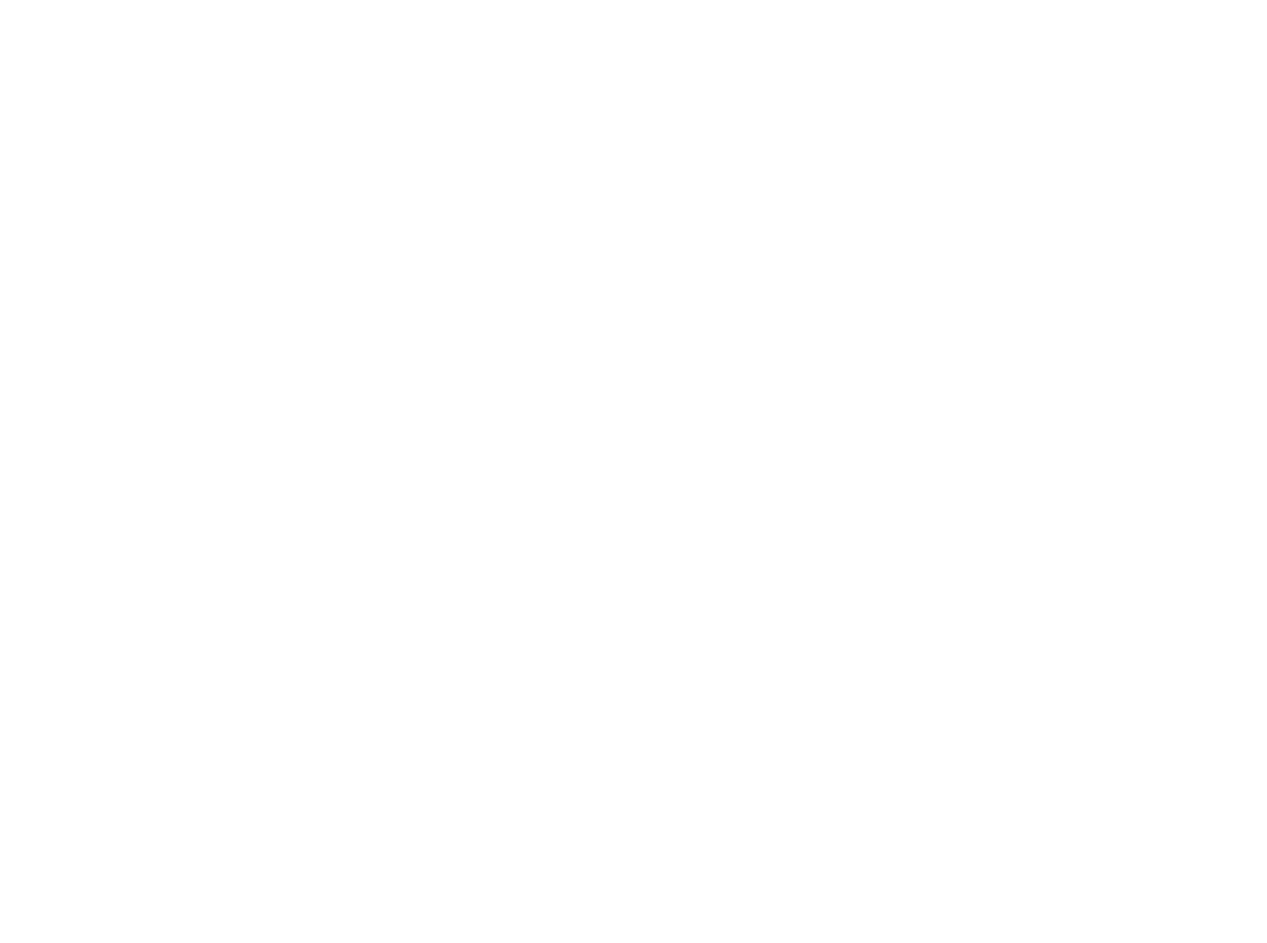
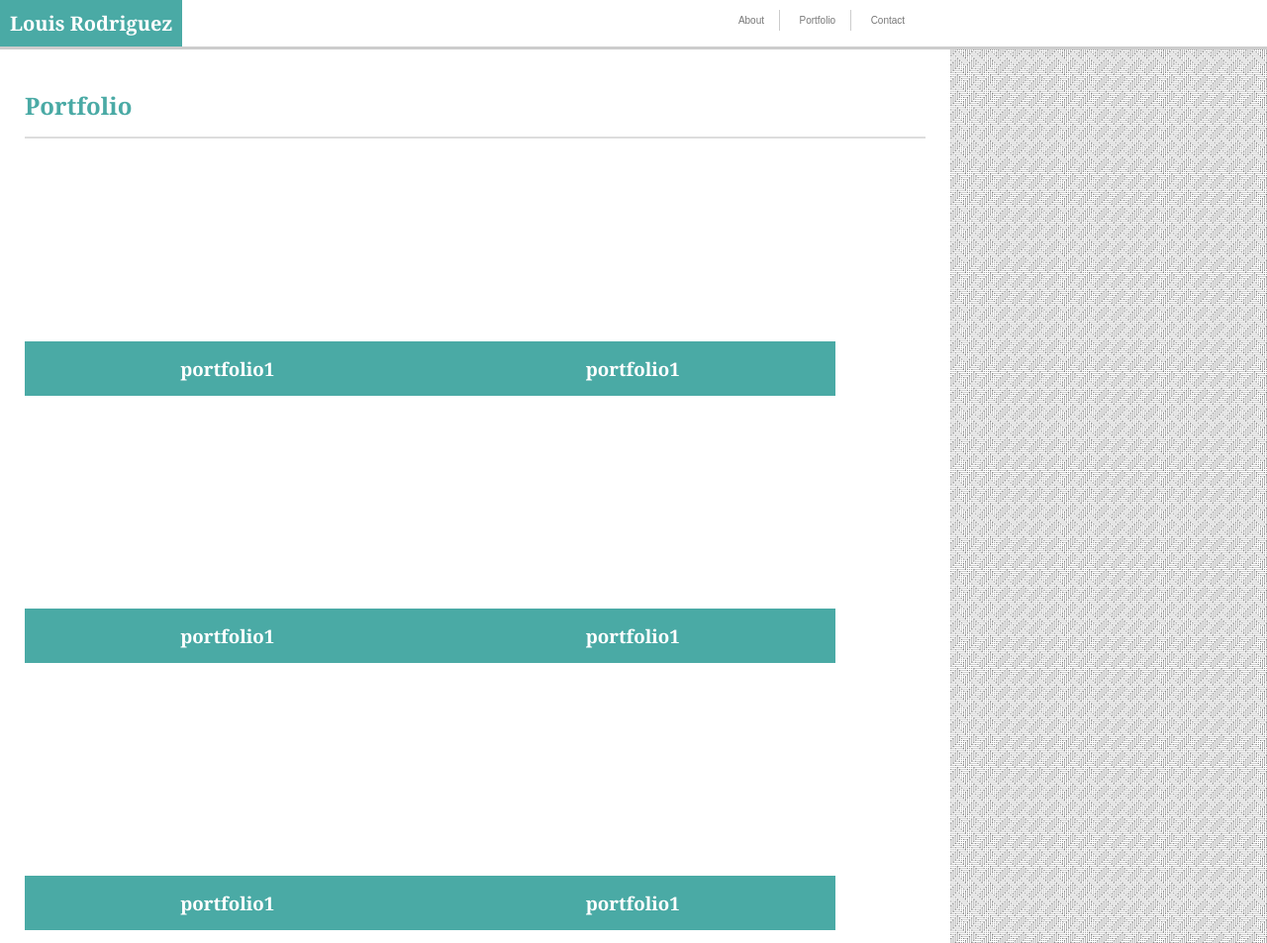
Before and after one commit to LouAndyR01/Basic-Portfolio, a plain HTML site: page portfolio.html in a window 1280 px wide. Shown: the top 953 px of the page at 99% size. Before the commit the page ends 800 px from the top, so only its background shows below. Drawn offline with Linux system fonts and the light colour scheme.

Commit message:
portfolio pics

```diff
--- a/assets/style.css
+++ b/assets/style.css
@@ -20,7 +20,7 @@ header {
 }
 
 .wrapper {
-    width: 650px;
+    width: 960px;
     margin: 0 auto;
 }
 
@@ -84,11 +84,6 @@ footer {
     margin-top: 30px;
 }
 
-.wrapper {
-    width: 960px;
-    margin: 0 auto;
-}
-
 form label {
     font-size: 14px;
     display: block;
@@ -108,10 +103,43 @@ textarea {
     height: 150px;
 }
 
+.wrapper {
+    width: 960px;
+    margin: auto 0;
+
+}
+
 .inline-img{
     float: left;
-    margin: 0 15px 15px 0;
+    margin: 0 15px 15px 0
 }
+
+.portfolio-pics {
+    position: relative;
+    margin-bottom: 20px;
+    width: 45%;
+    float: left;
+    height: 250px
+}
+**psuedo code**
+.portfolio-pics:nth-of-type(even) {
+    float: right
+}
+
+.portfolio-pics h3 {
+    background: #4aaaa5;
+    color: #fff;
+    text-align: center;
+    padding: 15px 0;
+    position: absolute;
+    bottom: 10px;
+    width: 100%;
+}
+
+#portfolio1{
+    background: ur;
+}
+
 
 .clearfix {
     display: block;
--- a/portfolio.html
+++ b/portfolio.html
@@ -0,0 +1,49 @@
+<!DOCTYPE html>
+<html>
+    <head>
+        <meta charset="utf-8">
+        <link rel= "stylesheet" href="assets/style.css">
+        <title>Basic Portfolio | Welcome</title>
+
+    </head>
+    <body>
+        <header>
+            <div class="wrapper">
+                <h1>Louis Rodriguez</h1>
+                <nav>
+                    <ul>
+                        <li><a href= "index.html">About</a></li>
+                        <li><a href= "portfolio.html">Portfolio</a></li>
+                        <li><a href= "contact.html">Contact</a>
+                    </ul>
+                </nav>
+            </div>
+        </header>
+        <div class= "wrapper">
+                <section id= "mainsec">
+                <h2>Portfolio</h2>
+
+                <div class= "portfolio-pics" id="portfolio1">
+                <h3>portfolio1</h3>
+                </div>
+                <div class= "portfolio-pics" id="portfolio2">
+                <h3>portfolio1</h3>
+                </div>
+                <div class= "portfolio-pics" id="portfolio3">
+                <h3>portfolio1</h3>
+                </div>
+                <div class= "portfolio-pics" id="portfolio4">
+                <h3>portfolio1</h3>
+                </div>
+                <div class= "portfolio-pics" id="portfolio5">
+                <h3>portfolio1</h3>
+                </div>
+                <div class= "portfolio-pics" id="portfolio6">
+                <h3>portfolio1</h3>
+                </div>
+
+                <div class= "clearfix"></div>
+
+            <footer>&copy;2019 Louis Rodriguez</footer>
+    </body>
+</html>
```
Also changed, not shown: assets/images/abstract-q-c-200-200-3.jpg (added), assets/images/animals-q-c-200-200-6.jpg (added), assets/images/cats-q-c-200-200-2.jpg (added), assets/images/city-q-c-200-200-9.jpg (added), assets/images/nature-q-c-200-200-1.jpg (added), assets/images/nightlife-q-c-200-200-6.jpg (added), assets/images/sports-q-c-200-200-6.jpg (added), assets/images/technics-q-c-200-200-2.jpg (added).
